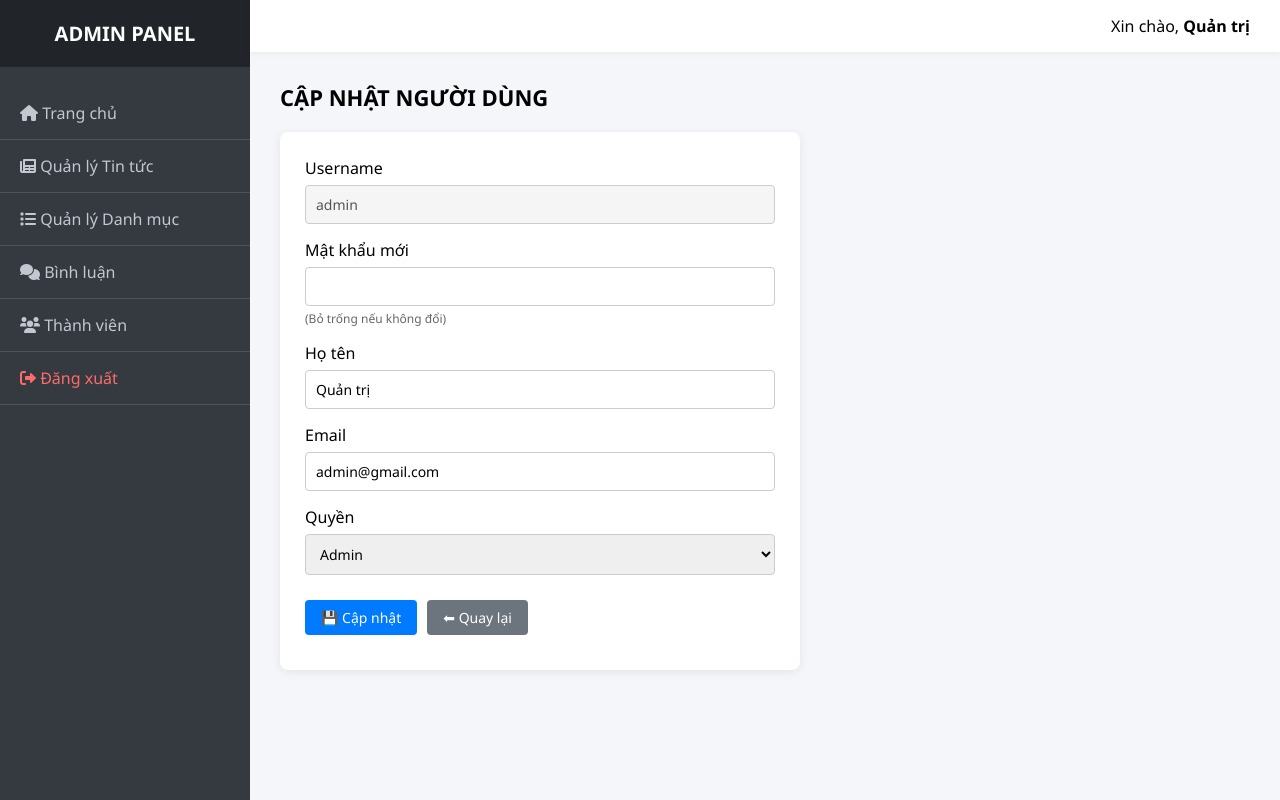
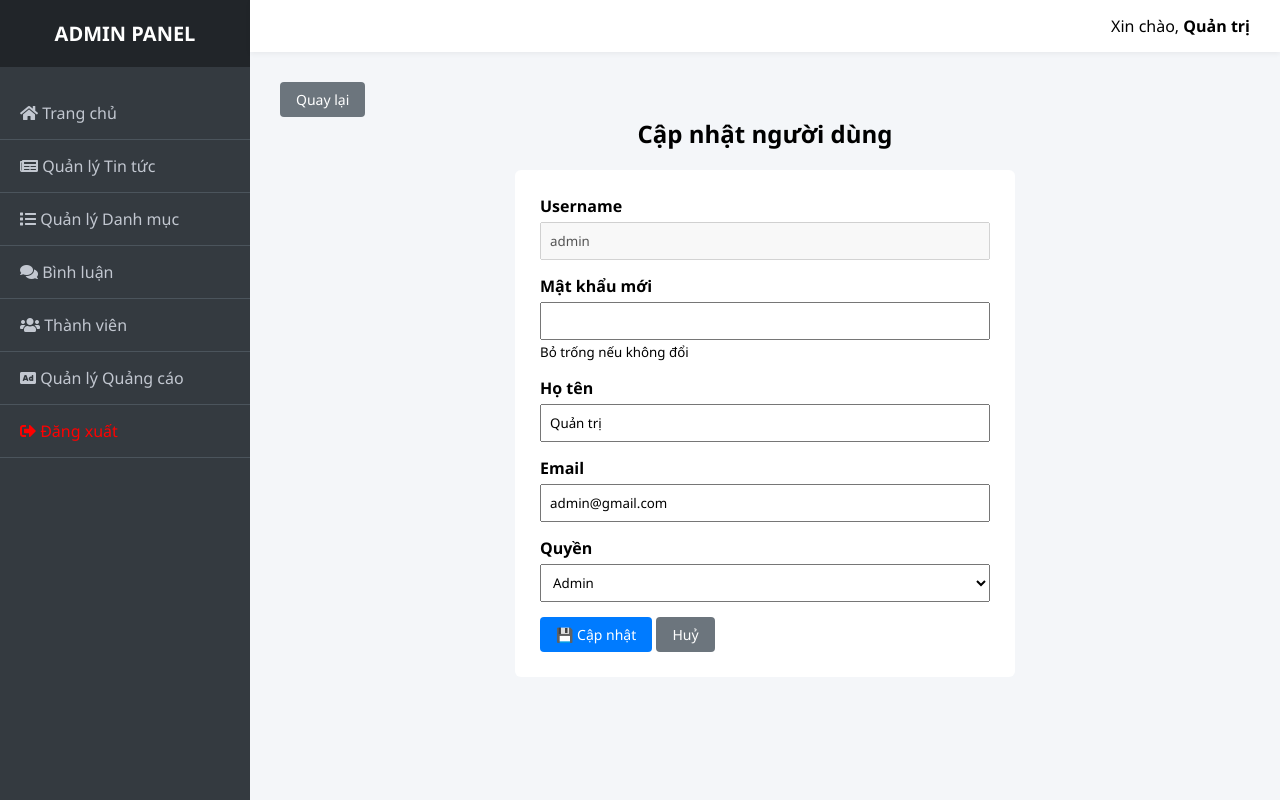
Before and after one commit to QuangTu27/Web_tintuc, a PHP site: page /Web_tintuc/admin/index.php?mod=user&act=edit&id=1 in a window 1280 px wide. Run offline with PHP 8.4, Linux system fonts and the light colour scheme; a user stored in the database is signed in; data comes from the database, SQL or seed files in the repository.

Commit message:
chia css ra cac file nho

```diff
--- /dev/null
+++ b/admin/css/base.css
@@ -0,0 +1,12 @@
+/* reset, body, font */
+/* Reset cơ bản */
+* {
+  margin: 0;
+  padding: 0;
+  box-sizing: border-box;
+  font-family: "Segoe UI", sans-serif;
+}
+
+body {
+  background-color: #f4f6f9;
+}
--- /dev/null
+++ b/admin/css/button.css
@@ -0,0 +1,43 @@
+.btn {
+  padding: 8px 16px;
+  border-radius: 4px;
+  text-decoration: none;
+  border: none;
+  cursor: pointer;
+  font-size: 14px;
+  display: inline-block;
+}
+
+.btn-add {
+  background-color: #28a745;
+  color: white;
+}
+
+.btn-edit {
+  background-color: #ffc107;
+  color: black;
+}
+
+.btn-delete {
+  background-color: #dc3545;
+  color: white;
+}
+
+.btn_back {
+  background-color: #6c757d;
+  color: white;
+}
+
+.btn-primary {
+  background: #007bff;
+  color: #fff;
+}
+
+.btn-primary:hover {
+  background: #0069d9;
+}
+
+.btn-secondary {
+  background: #6c757d;
+  color: #fff;
+}
--- /dev/null
+++ b/admin/css/form.css
@@ -0,0 +1,30 @@
+.admin-title {
+  font-size: 24px;
+  font-weight: bold;
+  margin-bottom: 20px;
+  text-align: center;
+}
+
+.admin-form {
+  max-width: 500px;
+  margin: 20px auto;
+  background: #fff;
+  padding: 25px;
+  border-radius: 6px;
+}
+
+.form-group {
+  margin-bottom: 15px;
+}
+
+.form-group label {
+  display: block;
+  font-weight: bold;
+  margin-bottom: 5px;
+}
+
+.form-group input,
+.form-group select {
+  width: 100%;
+  padding: 8px;
+}
--- /dev/null
+++ b/admin/css/layout.css
@@ -0,0 +1,63 @@
+.wrapper {
+  display: flex;
+  min-height: 100vh;
+}
+
+/* Sidebar */
+.sidebar {
+  width: 250px;
+  background-color: #343a40;
+  color: white;
+  transition: all 0.3s;
+}
+
+.sidebar .brand {
+  padding: 20px;
+  background-color: #212529;
+  text-align: center;
+}
+
+.sidebar .brand h2 {
+  font-size: 20px;
+}
+
+.sidebar .menu {
+  list-style: none;
+  padding-top: 20px;
+}
+
+.sidebar .menu li a {
+  display: block;
+  padding: 15px 20px;
+  color: #c2c7d0;
+  text-decoration: none;
+  border-bottom: 1px solid #4b545c;
+}
+
+.sidebar .menu li a:hover {
+  background-color: #494e53;
+  color: white;
+}
+
+.sidebar .logout {
+  color: red !important;
+}
+
+/* Main content */
+.main-content {
+  flex: 1;
+  display: flex;
+  flex-direction: column;
+}
+
+.top-bar {
+  background-color: white;
+  padding: 15px 30px;
+  box-shadow: 0 2px 5px rgba(0, 0, 0, 0.05);
+  text-align: right;
+}
+
+.content-body {
+  padding: 30px;
+  flex: 1;
+}
--- /dev/null
+++ b/admin/css/style_admin.css
@@ -0,0 +1,7 @@
+@import url("auth.css");
+@import url("base.css");
+@import url("button.css");
+@import url("form.css");
+@import url("layout.css");
+@import url("login.css");
+@import url("table.css");
--- /dev/null
+++ b/admin/css/table.css
@@ -0,0 +1,18 @@
+table {
+  width: 100%;
+  border-collapse: collapse;
+  background: white;
+  margin-top: 20px;
+}
+
+th,
+td {
+  padding: 12px;
+  border: 1px solid #ddd;
+  text-align: left;
+}
+
+th {
+  background-color: #007bff;
+  color: white;
+}
--- a/admin/header_admin.php
+++ b/admin/header_admin.php
@@ -5,8 +5,8 @@
     <meta charset="UTF-8">
     <meta name="viewport" content="width=device-width, initial-scale=1.0">
     <title>Hệ thống Quản trị Tin Tức</title>
-    <link rel="stylesheet" href="/Web_tintuc/admin/style_admin.css">
-    <link rel="stylesheet" href="https://cdnjs.cloudflare.com/ajax/libs/font-awesome/6.0.0/css/all.min.css">
+    <link rel="stylesheet" href="/Web_tintuc/admin/css/style_admin.css">
+    <link rel="stylesheet" href="https://cdnjs.cloudflare.com/ajax/libs/font-awesome/5.15.3/css/all.min.css">
 </head>
 
 <body>
@@ -17,11 +17,15 @@
             </div>
             <ul class="menu">
                 <li><a href="index.php"><i class="fas fa-home"></i> Trang chủ</a></li>
+
                 <li><a href="index.php?mod=tintuc&act=list"><i class="fas fa-newspaper"></i> Quản lý Tin tức</a></li>
                 <li><a href="index.php?mod=danhmuc&act=list"><i class="fas fa-list"></i> Quản lý Danh mục</a></li>
                 <li><a href="index.php?mod=binhluan&act=list"><i class="fas fa-comments"></i> Bình luận</a></li>
                 <li><a href="index.php?mod=user&act=list"><i class="fas fa-users"></i> Thành viên</a></li>
-                <li><a href="login.php?logout=1" class="logout"><i class="fas fa-sign-out-alt"></i> Đăng xuất</a></li>
+
+                <li><a href="index.php?mod=quangcao&act=list"><i class="fas fa-ad"></i> Quản lý Quảng cáo</a></li>
+
+                <li><a href="index.php?act=logout" class="logout" onclick="return confirm('Bạn có chắc muốn đăng xuất?');"><i class="fas fa-sign-out-alt"></i> Đăng xuất</a></li>
             </ul>
         </nav>
 
--- a/admin/index.php
+++ b/admin/index.php
@@ -2,6 +2,17 @@
 session_start();
 // 1. Gọi file kết nối CSDL (ra ngoài 1 cấp thư mục)
 include '../connect.php';
+
+if (isset($_GET['act']) && $_GET['act'] == 'logout') {
+    // Xóa toàn bộ session
+    session_destroy();
+    // Hoặc xóa từng cái nếu muốn giữ lại setting khác:
+    // unset($_SESSION['admin_login']);
+
+    // Chuyển hướng về trang đăng nhập
+    header('location: login.php');
+    exit();
+}
 
 // 2. KIỂM TRA BẢO MẬT (Chặn không cho vào nếu chưa đăng nhập)
 // Nếu chưa có session 'admin_login', đá về trang login ngay
--- a/admin/modules/user/edit.php
+++ b/admin/modules/user/edit.php
@@ -32,7 +32,6 @@ if (isset($_POST['btn_update'])) {
     $email = trim($_POST['email']);
     $role  = $_POST['role'];
 
-    // Nếu có nhập mật khẩu mới
     if (!empty($_POST['password'])) {
         $password = $_POST['password'];
         $sqlUpdate = "
@@ -44,7 +43,6 @@ if (isset($_POST['btn_update'])) {
             WHERE id=$id
         ";
     } else {
-        // Không đổi mật khẩu
         $sqlUpdate = "
             UPDATE tbl_users
             SET hoten='$hoten',
@@ -55,13 +53,19 @@ if (isset($_POST['btn_update'])) {
     }
 
     mysqli_query($conn, $sqlUpdate);
-
     header("Location: index.php?mod=user&act=list");
     exit;
 }
 ?>
 
-<h2 class="admin-title">CẬP NHẬT NGƯỜI DÙNG</h2>
+<div class="admin-container">
+
+    <a href="index.php?mod=user&act=list" class="btn btn_back">
+        Quay lại
+    </a>
+    <h2 class="admin-title">
+        Cập nhật người dùng
+    </h2>
 
     <form method="post" class="admin-form">
 
@@ -73,7 +77,7 @@ if (isset($_POST['btn_update'])) {
         <div class="form-group">
             <label>Mật khẩu mới</label>
             <input type="password" name="password">
-        <small class="form-note">(Bỏ trống nếu không đổi)</small>
+            <small class="form-note">Bỏ trống nếu không đổi</small>
         </div>
 
         <div class="form-group">
@@ -98,11 +102,11 @@ if (isset($_POST['btn_update'])) {
             <button type="submit" name="btn_update" class="btn btn-primary">
                 💾 Cập nhật
             </button>
-
-        <a href="/Web_tintuc/admin/index.php?mod=user&act=list"
-            class="btn btn-secondary">
-            ⬅ Quay lại
+            <a href="index.php?mod=user&act=list" class="btn btn-secondary">
+                Huỷ
             </a>
         </div>
 
     </form>
+
+</div>
--- a/admin/modules/user/list.php
+++ b/admin/modules/user/list.php
@@ -11,7 +11,9 @@ $result = mysqli_query($conn, $sql);
 
 <head>
     <meta charset="UTF-8">
+    <link rel="stylesheet" href="/Web_tintuc/admin/css/style_admin.css">
     <title>Danh sách người dùng</title>
+
 </head>
 
 <body>
@@ -22,7 +24,7 @@ $result = mysqli_query($conn, $sql);
         <a href="index.php?mod=user&act=add">➕ Thêm người dùng</a>
     </p>
 
-    <table border="1" cellpadding="8" cellspacing="0" width="100%">
+    <table>
         <tr>
             <th>ID</th>
             <th>Username</th>
--- a/admin/style_admin.css
+++ /dev/null
@@ -1,194 +0,0 @@
-/* Reset cơ bản */
-* {
-  margin: 0;
-  padding: 0;
-  box-sizing: border-box;
-  font-family: "Segoe UI", sans-serif;
-}
-
-body {
-  background-color: #f4f6f9;
-}
-
-.wrapper {
-  display: flex;
-  min-height: 100vh;
-}
-
-/* Sidebar bên trái */
-.sidebar {
-  width: 250px;
-  background-color: #343a40;
-  color: white;
-  transition: all 0.3s;
-}
-.sidebar .brand {
-  padding: 20px;
-  background-color: #212529;
-  text-align: center;
-}
-.sidebar .brand h2 {
-  font-size: 20px;
-  margin: 0;
-}
-.sidebar .menu {
-  list-style: none;
-  padding-top: 20px;
-}
-.sidebar .menu li a {
-  display: block;
-  padding: 15px 20px;
-  color: #c2c7d0;
-  text-decoration: none;
-  border-bottom: 1px solid #4b545c;
-}
-.sidebar .menu li a:hover {
-  background-color: #494e53;
-  color: white;
-}
-.sidebar .logout {
-  color: #ff6b6b !important;
-}
-
-/* Phần nội dung bên phải */
-.main-content {
-  flex: 1;
-  display: flex;
-  flex-direction: column;
-}
-
-.top-bar {
-  background-color: white;
-  padding: 15px 30px;
-  box-shadow: 0 2px 5px rgba(0, 0, 0, 0.05);
-  text-align: right;
-}
-
-.content-body {
-  padding: 30px;
-  flex: 1; /* Tự động giãn full chiều cao */
-}
-
-/* Style chung cho bảng (Table) để các thành viên dùng luôn */
-table {
-  width: 100%;
-  border-collapse: collapse;
-  background: white;
-  margin-top: 20px;
-}
-th,
-td {
-  padding: 12px;
-  border: 1px solid #ddd;
-  text-align: left;
-}
-th {
-  background-color: #007bff;
-  color: white;
-}
-
-/* Style chung cho nút bấm */
-.btn {
-  padding: 8px 15px;
-  text-decoration: none;
-  border-radius: 4px;
-  color: white;
-  display: inline-block;
-  margin-bottom: 10px;
-}
-.btn-add {
-  background-color: #28a745;
-}
-.btn-edit {
-  background-color: #ffc107;
-  color: black;
-}
-.btn-delete {
-  background-color: #dc3545;
-}
-
-/* ===============================
-   ADMIN FORM (ADD / EDIT USER)
-================================ */
-
-.admin-title {
-  font-size: 22px;
-  margin-bottom: 20px;
-  font-weight: 600;
-}
-
-.admin-form {
-  max-width: 520px;
-  background: #ffffff;
-  padding: 25px;
-  border-radius: 8px;
-  box-shadow: 0 2px 10px rgba(0, 0, 0, 0.08);
-}
-
-.form-group {
-  margin-bottom: 15px;
-}
-
-.form-group label {
-  display: block;
-  font-weight: 500;
-  margin-bottom: 6px;
-}
-
-.form-group input,
-.form-group select {
-  width: 100%;
-  padding: 9px 10px;
-  border: 1px solid #ccc;
-  border-radius: 4px;
-  font-size: 14px;
-}
-
-.form-group input:disabled {
-  background: #f5f5f5;
-  cursor: not-allowed;
-}
-
-.form-note {
-  display: block;
-  margin-top: 4px;
-  font-size: 12px;
-  color: #666;
-}
-
-/* ===============================
-   BUTTON
-================================ */
-
-.form-actions {
-  display: flex;
-  gap: 10px;
-  margin-top: 25px;
-}
-
-.btn {
-  padding: 8px 16px;
-  border-radius: 4px;
-  text-decoration: none;
-  border: none;
-  cursor: pointer;
-  font-size: 14px;
-}
-
-.btn-primary {
-  background: #007bff;
-  color: #fff;
-}
-
-.btn-primary:hover {
-  background: #0069d9;
-}
-
-.btn-secondary {
-  background: #6c757d;
-  color: #fff;
-}
-
-.btn-secondary:hover {
-  background: #5a6268;
-}
```
Also changed, not shown: admin/css/login.css (added, +44 -0 lines), admin/login.php (+8 -57 lines), admin/modules/danhmuc/add.php (added, +51 -0 lines), admin/modules/danhmuc/list.php (added, +52 -0 lines), admin/modules/user/add.php (+45 -43 lines), admin/css/auth.css (added), admin/modules/danhmuc/delete.php (added), admin/modules/danhmuc/edit.php (added). Lines whose indentation alone changed are shown as unchanged.
